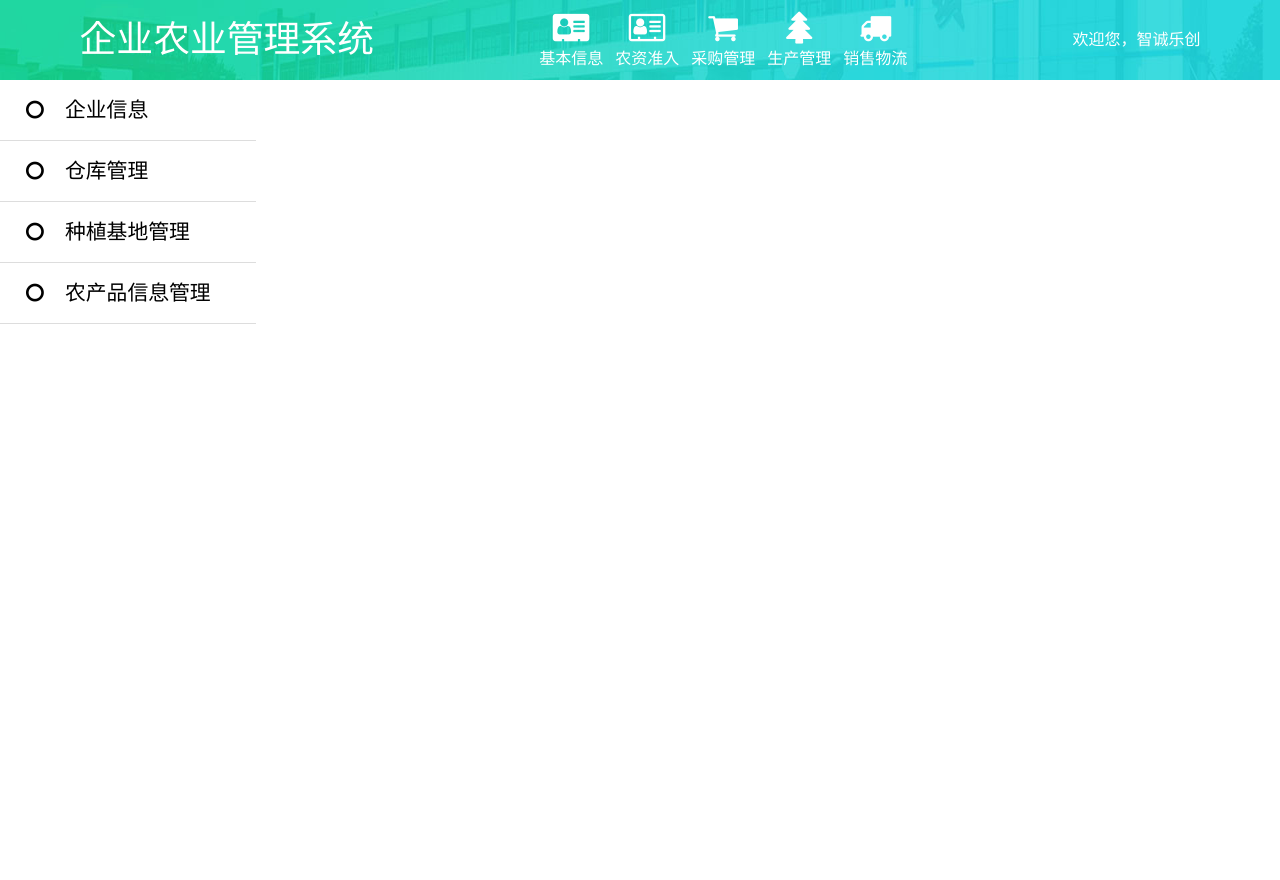
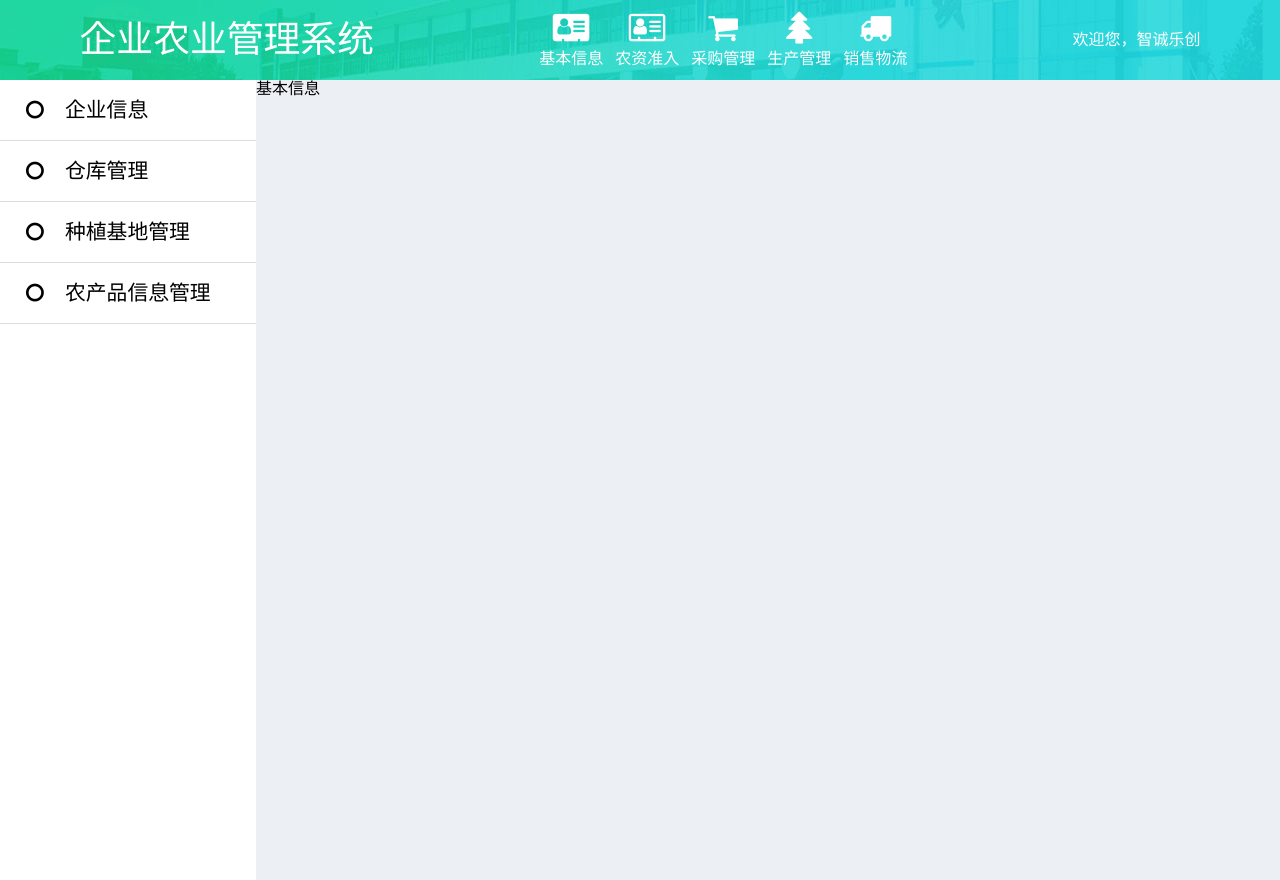
Before and after one commit to bicycler1/Traceable-produce, a Vue app: page /#/enterprise in a window 1280 px wide. Before the commit the page ends 800 px from the top, so only its background shows below. Built offline with nearby package versions, Linux system fonts and the light colour scheme.

Commit message:
enterprise页面中企业基本信息rightlist部分header-content————start

```diff
--- a/src/components/enterprise/banner.vue
+++ b/src/components/enterprise/banner.vue
@@ -77,11 +77,26 @@
       return {
         enterpriseName: "智诚乐创",
         bannerChoose:{
-          info1:['企业信息','仓库管理','种植基地管理','农产品信息管理'],
-          info2:['种苗准入','农药准入','化肥准入'],
-          info3:['种苗采购','农药采购','化肥采购'],
-          info4:['种植批次管理','农事操作','农药使用信息','化肥使用信息'],
-          info5:['销售出库管理','销售物流管理'],
+          info1:{
+            title: "基本信息",
+            info: ['企业信息','仓库管理','种植基地管理','农产品信息管理']
+          },
+          info2:{
+            title: "农资准入",
+            info: ['种苗准入','农药准入','化肥准入']
+          },
+          info3:{
+            title: "采购管理",
+            info: ['种苗采购','农药采购','化肥采购']
+          },
+          info4:{
+            title: "生产管理",
+            info: ['种植批次管理','农事操作','农药使用信息','化肥使用信息']
+          },
+          info5:{
+            title: "销售物流",
+            info: ['销售出库管理','销售物流管理']
+          },
         }
       }
     },
--- a/src/store.js
+++ b/src/store.js
@@ -5,7 +5,7 @@ Vue.use(Vuex)
 
 export default new Vuex.Store({
   state: {
-    enterpriseLeft: [],
+    enterpriseLeft: Object,
   },
   mutations: {
     changeEnterpriseLeft: function (state,list) {
--- a/src/views/Enterprise.vue
+++ b/src/views/Enterprise.vue
@@ -2,12 +2,17 @@
     <div>
       <EnterpriseBanner @refreshList="changeLeftList()"></EnterpriseBanner>
       <div class="left-list">
-        <div v-for="(item,id) in list"
+        <div v-for="(item,id) in list.info"
             :key="id"
         >
             <i class="fa fa-circle-o"></i>
             {{item}}
         </div>
+      </div>
+      <div class="right-info">
+          <div class="content-header">
+              {{list.title}}
+          </div>
       </div>
     </div>
 </template>
@@ -29,6 +34,7 @@
     height: 60px;
     font-size: 1.3rem;
     border-bottom: 1px solid #ddd;
+    cursor: pointer;
 }
 .left-list>div>i{
     margin-right: 16px;
@@ -37,6 +43,16 @@
     background-color: #25aed4;
     border-left: 6px solid #1b82b4;
     color: #fff;
+}
+.right-info{
+    position: absolute;
+    top: 0;
+    right: 0;
+    width: 80%;
+    height: 100%;
+    padding-top: 80px;
+    background-color: #ecf0f5;
+    z-index: -1;
 }
 </style>
 
@@ -52,7 +68,10 @@ import store from '@/store'
       },
       data () {
         return {
-            list: ['企业信息','仓库管理','种植基地管理','农产品信息管理']
+            list: {
+                title: "基本信息",
+                info: ['企业信息','仓库管理','种植基地管理','农产品信息管理']
+            }
         }
       },
       methods: {
```
